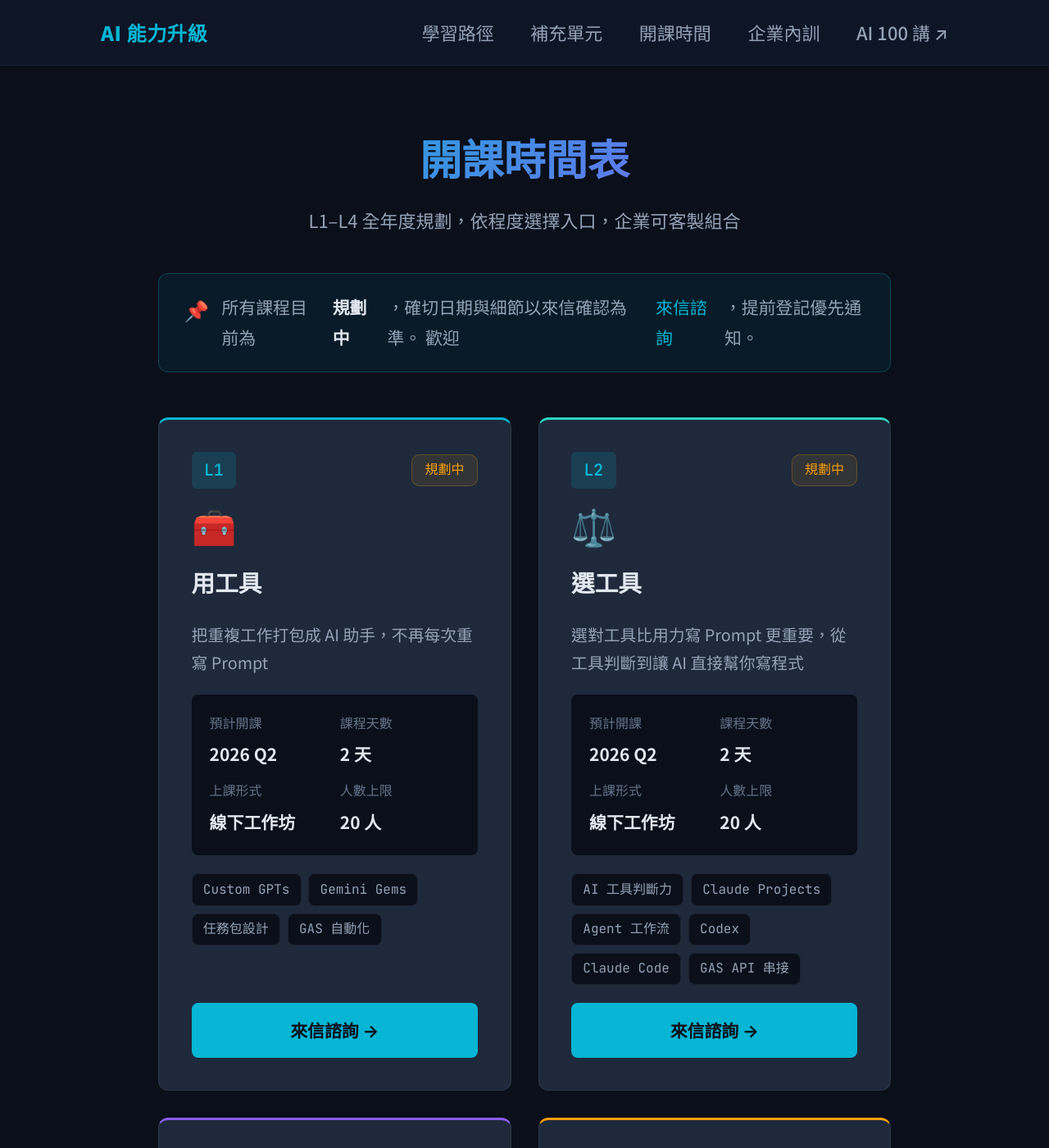
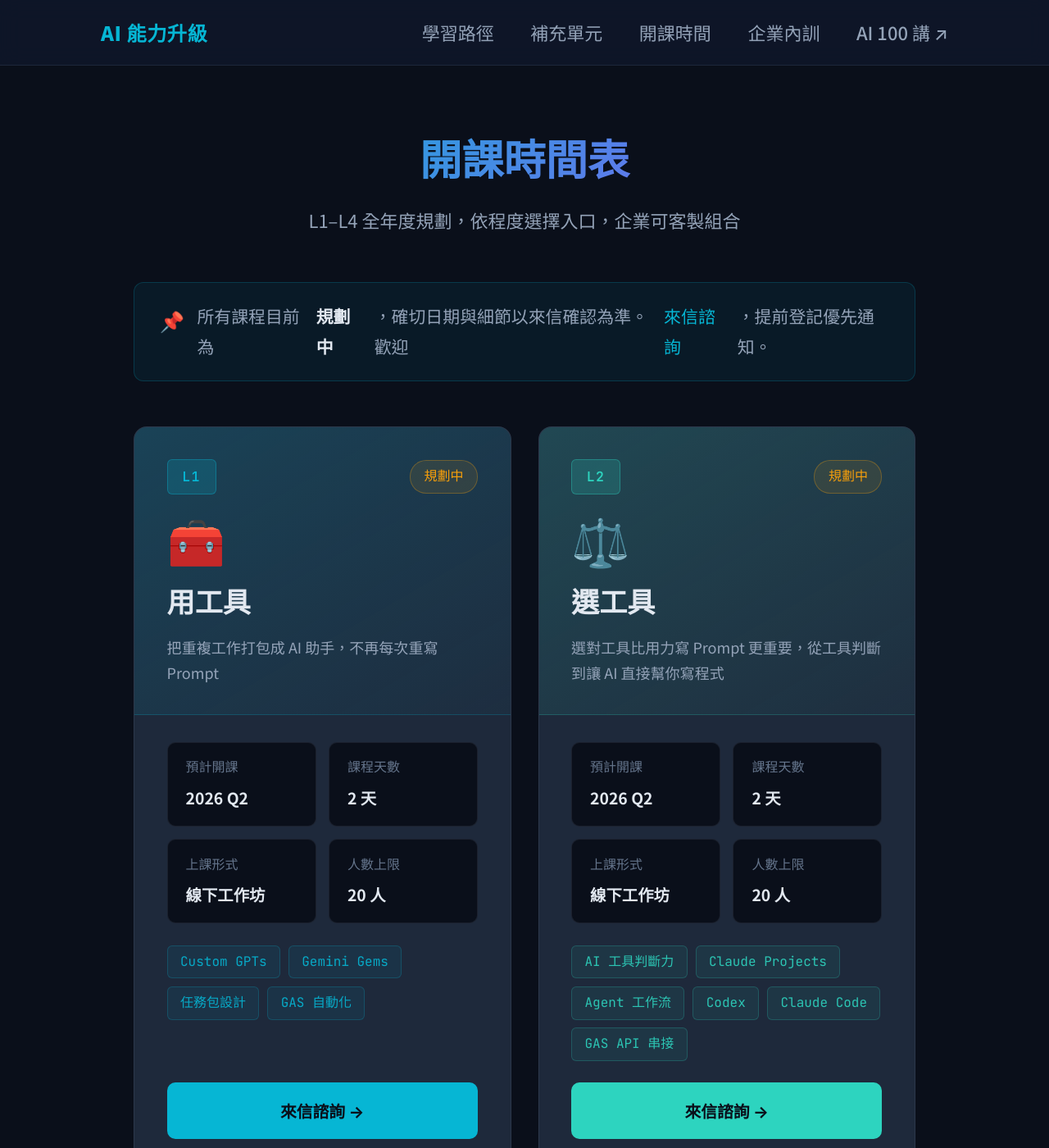
Before and after one commit to ai-cooperation/ai-path, a Jekyll site: the page built from schedule.md, in a window 1280 px wide and 1400 px high. Shown: the whole window at 82% size. Built offline with Jekyll 4.4.1, drawn with Linux system fonts in a browser that asks for light colours.

Commit message:
design: redesign schedule cards with colored header zones and level accents
- Colored gradient header per level (cyan/teal/purple/gold)
- 2-column grid layout with hover glow effect
- Structured scard-head / scard-body split
- 2×2 fact chips grid for course meta
- Level-colored topic tags and CTA buttons
- Full reading-glasses compliance (min 16px throughout)

```diff
--- a/assets/css/style.css
+++ b/assets/css/style.css
@@ -674,57 +674,97 @@ a:hover { color: var(--teal); }
 .prose blockquote { border-left: 3px solid var(--cyan); background: var(--cyan-dim); padding: 0.9rem 1.2rem; margin: 1.5rem 0; border-radius: 0 8px 8px 0; color: var(--text); }
 
 /* === Schedule Page === */
-.schedule-page { max-width: 960px; margin: 0 auto; padding: 3rem 1.5rem 5rem; }
-.schedule-hero { text-align: center; margin-bottom: 2rem; }
+/* === Schedule Page === */
+.schedule-page { max-width: 1020px; margin: 0 auto; padding: 3rem 1.5rem 5rem; }
+
+.schedule-hero { text-align: center; margin-bottom: 2.5rem; }
 .schedule-title { font-size: clamp(1.8rem, 4vw, 2.8rem); font-weight: 900; background: linear-gradient(135deg, var(--cyan), var(--purple)); -webkit-background-clip: text; -webkit-text-fill-color: transparent; background-clip: text; margin-bottom: 0.5rem; }
 .schedule-subtitle { color: var(--text-muted); font-size: 1rem; }
 
-.schedule-notice { background: rgba(6,182,212,0.08); border: 1px solid var(--border-glow); border-radius: var(--radius); padding: 1rem 1.4rem; margin-bottom: 2.5rem; font-size: 0.95rem; color: var(--text-muted); display: flex; gap: 0.7rem; align-items: flex-start; }
-.schedule-notice .notice-icon { font-size: 1.1rem; flex-shrink: 0; }
+.schedule-notice { background: rgba(6,182,212,0.07); border: 1px solid rgba(6,182,212,0.2); border-radius: var(--radius); padding: 1rem 1.4rem; margin-bottom: 2.5rem; font-size: 0.95rem; color: var(--text-muted); display: flex; gap: 0.7rem; align-items: flex-start; }
+.schedule-notice .notice-icon { font-size: 1.1rem; flex-shrink: 0; margin-top: 2px; }
 .schedule-notice strong { color: var(--text); }
 .schedule-notice a { color: var(--cyan); }
 
-.schedule-grid { display: grid; grid-template-columns: repeat(auto-fill, minmax(420px, 1fr)); gap: 1.5rem; margin-bottom: 4rem; }
-@media (max-width: 520px) { .schedule-grid { grid-template-columns: 1fr; } }
+/* 2-column grid */
+.schedule-grid { display: grid; grid-template-columns: repeat(2, 1fr); gap: 1.5rem; margin-bottom: 4rem; }
+@media (max-width: 680px) { .schedule-grid { grid-template-columns: 1fr; } }
 
-.schedule-card { background: var(--bg-card); border: 1px solid var(--border); border-radius: var(--radius); padding: 1.8rem; display: flex; flex-direction: column; gap: 1rem; }
-.level-l1 { border-top: 3px solid var(--cyan); }
-.level-l2 { border-top: 3px solid var(--teal); }
-.level-l3 { border-top: 3px solid var(--purple); }
-.level-l4 { border-top: 3px solid #f59e0b; }
+/* Card shell */
+.schedule-card {
+  background: var(--bg-card);
+  border: 1px solid var(--border);
+  border-radius: 16px;
+  overflow: hidden;
+  display: flex;
+  flex-direction: column;
+  transition: transform 0.22s ease, box-shadow 0.22s ease;
+}
+.schedule-card:hover { transform: translateY(-5px); }
+.level-l1:hover { box-shadow: 0 12px 40px rgba(6,182,212,0.22); }
+.level-l2:hover { box-shadow: 0 12px 40px rgba(45,212,191,0.22); }
+.level-l3:hover { box-shadow: 0 12px 40px rgba(139,92,246,0.22); }
+.level-l4:hover { box-shadow: 0 12px 40px rgba(245,158,11,0.22); }
 
-.schedule-card-header { display: flex; justify-content: space-between; align-items: center; }
-.schedule-level-badge { font-family: var(--font-mono); font-weight: 700; font-size: 0.9rem; color: var(--cyan); background: var(--cyan-dim); padding: 0.2rem 0.7rem; border-radius: 6px; }
-.level-l3 .schedule-level-badge { color: var(--purple); background: var(--purple-dim); }
-.level-l4 .schedule-level-badge { color: #f59e0b; background: rgba(245,158,11,0.12); }
+/* Colored header zone */
+.scard-head {
+  padding: 1.8rem 1.8rem 1.6rem;
+  position: relative;
+}
+.level-l1 .scard-head { background: linear-gradient(150deg, rgba(6,182,212,0.18) 0%, rgba(6,182,212,0.03) 100%); border-bottom: 1px solid rgba(6,182,212,0.15); }
+.level-l2 .scard-head { background: linear-gradient(150deg, rgba(45,212,191,0.18) 0%, rgba(45,212,191,0.03) 100%); border-bottom: 1px solid rgba(45,212,191,0.15); }
+.level-l3 .scard-head { background: linear-gradient(150deg, rgba(139,92,246,0.18) 0%, rgba(139,92,246,0.03) 100%); border-bottom: 1px solid rgba(139,92,246,0.15); }
+.level-l4 .scard-head { background: linear-gradient(150deg, rgba(245,158,11,0.18) 0%, rgba(245,158,11,0.03) 100%); border-bottom: 1px solid rgba(245,158,11,0.15); }
 
-.schedule-status.planning { font-size: max(16px, 0.72rem); font-family: var(--font-mono); color: #f59e0b; background: rgba(245,158,11,0.1); border: 1px solid rgba(245,158,11,0.25); padding: 0.2rem 0.7rem; border-radius: 10px; }
+/* Top row: badge + status */
+.scard-top { display: flex; justify-content: space-between; align-items: center; margin-bottom: 1.2rem; }
+.scard-badge { font-family: var(--font-mono); font-weight: 800; font-size: max(16px, 0.75rem); letter-spacing: 1.5px; padding: 0.25rem 0.8rem; border-radius: 6px; }
+.level-l1 .scard-badge { color: var(--cyan); background: rgba(6,182,212,0.18); border: 1px solid rgba(6,182,212,0.35); }
+.level-l2 .scard-badge { color: var(--teal); background: rgba(45,212,191,0.18); border: 1px solid rgba(45,212,191,0.35); }
+.level-l3 .scard-badge { color: var(--purple); background: rgba(139,92,246,0.18); border: 1px solid rgba(139,92,246,0.35); }
+.level-l4 .scard-badge { color: var(--gold); background: rgba(245,158,11,0.18); border: 1px solid rgba(245,158,11,0.35); }
+.scard-status { font-size: max(16px, 0.72rem); font-family: var(--font-mono); color: var(--gold); background: rgba(245,158,11,0.1); border: 1px solid rgba(245,158,11,0.3); padding: 0.22rem 0.75rem; border-radius: 20px; }
 
-.schedule-card-icon { font-size: 2rem; line-height: 1; }
-.schedule-card-name { font-size: 1.3rem; font-weight: 800; color: var(--text); margin: 0; }
-.schedule-card-tagline { color: var(--text-muted); font-size: 0.9rem; line-height: 1.7; margin: 0; }
+/* Icon + name */
+.scard-icon { font-size: 2.6rem; line-height: 1; display: block; margin-bottom: 0.7rem; }
+.scard-name { font-size: 1.55rem; font-weight: 900; color: var(--text); margin: 0 0 0.5rem; }
+.scard-tagline { color: var(--text-muted); font-size: max(16px, 0.82rem); line-height: 1.7; margin: 0; }
 
-.schedule-meta { display: grid; grid-template-columns: 1fr 1fr; gap: 0.6rem; background: var(--bg-deep); border-radius: 8px; padding: 1rem; }
-.schedule-meta-item { display: flex; flex-direction: column; gap: 0.15rem; }
-.meta-label { font-size: max(16px, 0.7rem); color: var(--text-dim); font-family: var(--font-mono); }
-.meta-value { font-size: 0.95rem; color: var(--text); font-weight: 600; }
+/* Card body */
+.scard-body { padding: 1.5rem 1.8rem 1.8rem; display: flex; flex-direction: column; gap: 1.2rem; flex: 1; }
 
-.schedule-topics { display: flex; flex-wrap: wrap; gap: 0.4rem; }
-.topic-tag { font-size: max(16px, 0.72rem); background: var(--bg-deep); border: 1px solid var(--border); color: var(--text-muted); padding: 0.2rem 0.6rem; border-radius: 8px; font-family: var(--font-mono); }
+/* Facts: 2×2 grid */
+.scard-facts { display: grid; grid-template-columns: 1fr 1fr; gap: 0.7rem; }
+.scard-fact { background: var(--bg-deep); border: 1px solid var(--border); border-radius: 10px; padding: 0.75rem 1rem; }
+.sfact-label { display: block; font-size: max(16px, 0.72rem); color: var(--text-dim); font-family: var(--font-mono); margin-bottom: 0.2rem; }
+.sfact-val { display: block; font-size: max(16px, 0.88rem); font-weight: 700; color: var(--text); }
 
-.schedule-cta { display: inline-block; margin-top: auto; background: var(--cyan); color: #0a0f1a; padding: 0.65rem 1.4rem; border-radius: 8px; font-weight: 700; font-size: 0.95rem; text-align: center; transition: all 0.2s; }
-.schedule-cta:hover { background: var(--teal); text-decoration: none; color: #0a0f1a; }
+/* Topic tags - level-colored */
+.scard-topics { display: flex; flex-wrap: wrap; gap: 0.45rem; }
+.stopic { font-size: max(16px, 0.72rem); padding: 0.22rem 0.7rem; border-radius: 6px; font-family: var(--font-mono); }
+.level-l1 .stopic { background: rgba(6,182,212,0.08); border: 1px solid rgba(6,182,212,0.22); color: rgba(6,182,212,0.9); }
+.level-l2 .stopic { background: rgba(45,212,191,0.08); border: 1px solid rgba(45,212,191,0.22); color: rgba(45,212,191,0.9); }
+.level-l3 .stopic { background: rgba(139,92,246,0.08); border: 1px solid rgba(139,92,246,0.22); color: rgba(139,92,246,0.9); }
+.level-l4 .stopic { background: rgba(245,158,11,0.08); border: 1px solid rgba(245,158,11,0.22); color: rgba(245,158,11,0.9); }
+
+/* Full-width CTA button per level */
+.scard-cta { display: flex; align-items: center; justify-content: center; min-height: 50px; padding: 0.75rem 1rem; border-radius: 10px; font-weight: 700; font-size: max(16px, 0.9rem); text-align: center; transition: opacity 0.2s, transform 0.2s; margin-top: auto; }
+.scard-cta:hover { opacity: 0.88; transform: none; text-decoration: none; }
+.level-l1 .scard-cta { background: var(--cyan); color: #0a0f1a; }
+.level-l2 .scard-cta { background: var(--teal); color: #0a0f1a; }
+.level-l3 .scard-cta { background: var(--purple); color: #fff; }
+.level-l4 .scard-cta { background: var(--gold); color: #0a0f1a; }
 
 /* FAQ */
-.schedule-faq { max-width: 720px; margin: 0 auto 4rem; }
+.schedule-faq { max-width: 760px; margin: 0 auto 4rem; }
 .schedule-faq h2 { font-size: 1.4rem; font-weight: 800; margin-bottom: 1.5rem; }
 .faq-list { display: flex; flex-direction: column; gap: 1rem; }
-.faq-item { background: var(--bg-card); border: 1px solid var(--border); border-radius: var(--radius); padding: 1.3rem 1.5rem; }
+.faq-item { background: var(--bg-card); border: 1px solid var(--border); border-radius: var(--radius); padding: 1.4rem 1.6rem; }
 .faq-item h3 { font-size: 1rem; font-weight: 700; color: var(--cyan); margin-bottom: 0.5rem; }
-.faq-item p { color: var(--text-muted); font-size: 0.9rem; line-height: 1.7; margin: 0; }
+.faq-item p { color: var(--text-muted); font-size: max(16px, 0.88rem); line-height: 1.7; margin: 0; }
 .faq-item a { color: var(--cyan); }
 
-/* Contact */
+/* Contact CTA */
 .schedule-contact { text-align: center; background: linear-gradient(135deg, rgba(6,182,212,0.08), rgba(139,92,246,0.08)); border: 1px solid var(--border-glow); border-radius: var(--radius); padding: 3rem 2rem; max-width: 720px; margin: 0 auto; }
 .schedule-contact h2 { font-size: 1.4rem; font-weight: 800; margin-bottom: 0.6rem; }
 .schedule-contact p { color: var(--text-muted); margin-bottom: 1.5rem; }
--- a/schedule.md
+++ b/schedule.md
@@ -20,146 +20,162 @@ description: "AI 能力升級 L1–L4 課程時間表，含開課日期、上課
   <div class="schedule-grid">
 
     <div class="schedule-card level-l1">
-      <div class="schedule-card-header">
-        <div class="schedule-level-badge">L1</div>
-        <span class="schedule-status planning">規劃中</span>
+      <div class="scard-head">
+        <div class="scard-top">
+          <div class="scard-badge">L1</div>
+          <span class="scard-status">規劃中</span>
+        </div>
+        <span class="scard-icon">🧰</span>
+        <h2 class="scard-name">用工具</h2>
+        <p class="scard-tagline">把重複工作打包成 AI 助手，不再每次重寫 Prompt</p>
       </div>
-      <div class="schedule-card-icon">🧰</div>
-      <h2 class="schedule-card-name">用工具</h2>
-      <p class="schedule-card-tagline">把重複工作打包成 AI 助手，不再每次重寫 Prompt</p>
-      <div class="schedule-meta">
-        <div class="schedule-meta-item">
-          <span class="meta-label">預計開課</span>
-          <span class="meta-value">2026 Q2</span>
+      <div class="scard-body">
+        <div class="scard-facts">
+          <div class="scard-fact">
+            <span class="sfact-label">預計開課</span>
+            <span class="sfact-val">2026 Q2</span>
+          </div>
+          <div class="scard-fact">
+            <span class="sfact-label">課程天數</span>
+            <span class="sfact-val">2 天</span>
+          </div>
+          <div class="scard-fact">
+            <span class="sfact-label">上課形式</span>
+            <span class="sfact-val">線下工作坊</span>
+          </div>
+          <div class="scard-fact">
+            <span class="sfact-label">人數上限</span>
+            <span class="sfact-val">20 人</span>
+          </div>
         </div>
-        <div class="schedule-meta-item">
-          <span class="meta-label">課程天數</span>
-          <span class="meta-value">2 天</span>
+        <div class="scard-topics">
+          <span class="stopic">Custom GPTs</span>
+          <span class="stopic">Gemini Gems</span>
+          <span class="stopic">任務包設計</span>
+          <span class="stopic">GAS 自動化</span>
         </div>
-        <div class="schedule-meta-item">
-          <span class="meta-label">上課形式</span>
-          <span class="meta-value">線下工作坊</span>
-        </div>
-        <div class="schedule-meta-item">
-          <span class="meta-label">人數上限</span>
-          <span class="meta-value">20 人</span>
-        </div>
+        <a href="mailto:{{ site.contact_email }}?subject=L1 用工具 課程諮詢" class="scard-cta">來信諮詢 →</a>
       </div>
-      <div class="schedule-topics">
-        <span class="topic-tag">Custom GPTs</span>
-        <span class="topic-tag">Gemini Gems</span>
-        <span class="topic-tag">任務包設計</span>
-        <span class="topic-tag">GAS 自動化</span>
-      </div>
-      <a href="mailto:{{ site.contact_email }}?subject=L1 用工具 課程諮詢" class="schedule-cta">來信諮詢 →</a>
     </div>
 
     <div class="schedule-card level-l2">
-      <div class="schedule-card-header">
-        <div class="schedule-level-badge">L2</div>
-        <span class="schedule-status planning">規劃中</span>
+      <div class="scard-head">
+        <div class="scard-top">
+          <div class="scard-badge">L2</div>
+          <span class="scard-status">規劃中</span>
+        </div>
+        <span class="scard-icon">⚖️</span>
+        <h2 class="scard-name">選工具</h2>
+        <p class="scard-tagline">選對工具比用力寫 Prompt 更重要，從工具判斷到讓 AI 直接幫你寫程式</p>
       </div>
-      <div class="schedule-card-icon">⚖️</div>
-      <h2 class="schedule-card-name">選工具</h2>
-      <p class="schedule-card-tagline">選對工具比用力寫 Prompt 更重要，從工具判斷到讓 AI 直接幫你寫程式</p>
-      <div class="schedule-meta">
-        <div class="schedule-meta-item">
-          <span class="meta-label">預計開課</span>
-          <span class="meta-value">2026 Q2</span>
+      <div class="scard-body">
+        <div class="scard-facts">
+          <div class="scard-fact">
+            <span class="sfact-label">預計開課</span>
+            <span class="sfact-val">2026 Q2</span>
+          </div>
+          <div class="scard-fact">
+            <span class="sfact-label">課程天數</span>
+            <span class="sfact-val">2 天</span>
+          </div>
+          <div class="scard-fact">
+            <span class="sfact-label">上課形式</span>
+            <span class="sfact-val">線下工作坊</span>
+          </div>
+          <div class="scard-fact">
+            <span class="sfact-label">人數上限</span>
+            <span class="sfact-val">20 人</span>
+          </div>
         </div>
-        <div class="schedule-meta-item">
-          <span class="meta-label">課程天數</span>
-          <span class="meta-value">2 天</span>
+        <div class="scard-topics">
+          <span class="stopic">AI 工具判斷力</span>
+          <span class="stopic">Claude Projects</span>
+          <span class="stopic">Agent 工作流</span>
+          <span class="stopic">Codex</span>
+          <span class="stopic">Claude Code</span>
+          <span class="stopic">GAS API 串接</span>
         </div>
-        <div class="schedule-meta-item">
-          <span class="meta-label">上課形式</span>
-          <span class="meta-value">線下工作坊</span>
-        </div>
-        <div class="schedule-meta-item">
-          <span class="meta-label">人數上限</span>
-          <span class="meta-value">20 人</span>
-        </div>
+        <a href="mailto:{{ site.contact_email }}?subject=L2 選工具 課程諮詢" class="scard-cta">來信諮詢 →</a>
       </div>
-      <div class="schedule-topics">
-        <span class="topic-tag">AI 工具判斷力</span>
-        <span class="topic-tag">Claude Projects</span>
-        <span class="topic-tag">Agent 工作流</span>
-        <span class="topic-tag">Codex</span>
-        <span class="topic-tag">Claude Code</span>
-        <span class="topic-tag">GAS API 串接</span>
-      </div>
-      <a href="mailto:{{ site.contact_email }}?subject=L2 選工具 課程諮詢" class="schedule-cta">來信諮詢 →</a>
     </div>
 
     <div class="schedule-card level-l3">
-      <div class="schedule-card-header">
-        <div class="schedule-level-badge">L3</div>
-        <span class="schedule-status planning">規劃中</span>
+      <div class="scard-head">
+        <div class="scard-top">
+          <div class="scard-badge">L3</div>
+          <span class="scard-status">規劃中</span>
+        </div>
+        <span class="scard-icon">🔨</span>
+        <h2 class="scard-name">創工具</h2>
+        <p class="scard-tagline">從一句話需求到可交付的 App，讓 AI 當你的開發夥伴</p>
       </div>
-      <div class="schedule-card-icon">🔨</div>
-      <h2 class="schedule-card-name">創工具</h2>
-      <p class="schedule-card-tagline">從一句話需求到可交付的 App，讓 AI 當你的開發夥伴</p>
-      <div class="schedule-meta">
-        <div class="schedule-meta-item">
-          <span class="meta-label">預計開課</span>
-          <span class="meta-value">2026 Q3</span>
+      <div class="scard-body">
+        <div class="scard-facts">
+          <div class="scard-fact">
+            <span class="sfact-label">預計開課</span>
+            <span class="sfact-val">2026 Q3</span>
+          </div>
+          <div class="scard-fact">
+            <span class="sfact-label">課程天數</span>
+            <span class="sfact-val">3 天</span>
+          </div>
+          <div class="scard-fact">
+            <span class="sfact-label">上課形式</span>
+            <span class="sfact-val">線下工作坊</span>
+          </div>
+          <div class="scard-fact">
+            <span class="sfact-label">人數上限</span>
+            <span class="sfact-val">15 人</span>
+          </div>
         </div>
-        <div class="schedule-meta-item">
-          <span class="meta-label">課程天數</span>
-          <span class="meta-value">3 天</span>
+        <div class="scard-topics">
+          <span class="stopic">Code Agent</span>
+          <span class="stopic">CLAUDE.md</span>
+          <span class="stopic">MCP</span>
+          <span class="stopic">Happy Code</span>
+          <span class="stopic">Agent 框架</span>
         </div>
-        <div class="schedule-meta-item">
-          <span class="meta-label">上課形式</span>
-          <span class="meta-value">線下工作坊</span>
-        </div>
-        <div class="schedule-meta-item">
-          <span class="meta-label">人數上限</span>
-          <span class="meta-value">15 人</span>
-        </div>
+        <a href="mailto:{{ site.contact_email }}?subject=L3 創工具 課程諮詢" class="scard-cta">來信諮詢 →</a>
       </div>
-      <div class="schedule-topics">
-        <span class="topic-tag">Code Agent</span>
-        <span class="topic-tag">CLAUDE.md</span>
-        <span class="topic-tag">MCP</span>
-        <span class="topic-tag">Happy Code</span>
-        <span class="topic-tag">Agent 框架</span>
-      </div>
-      <a href="mailto:{{ site.contact_email }}?subject=L3 創工具 課程諮詢" class="schedule-cta">來信諮詢 →</a>
     </div>
 
     <div class="schedule-card level-l4">
-      <div class="schedule-card-header">
-        <div class="schedule-level-badge">L4</div>
-        <span class="schedule-status planning">規劃中</span>
+      <div class="scard-head">
+        <div class="scard-top">
+          <div class="scard-badge">L4</div>
+          <span class="scard-status">規劃中</span>
+        </div>
+        <span class="scard-icon">🏗️</span>
+        <h2 class="scard-name">流程改造</h2>
+        <p class="scard-tagline">用系統思維解決真實流程問題，產出可交付文件</p>
       </div>
-      <div class="schedule-card-icon">🏗️</div>
-      <h2 class="schedule-card-name">流程改造</h2>
-      <p class="schedule-card-tagline">用系統思維解決真實流程問題，產出可交付文件</p>
-      <div class="schedule-meta">
-        <div class="schedule-meta-item">
-          <span class="meta-label">預計開課</span>
-          <span class="meta-value">2026 Q3</span>
+      <div class="scard-body">
+        <div class="scard-facts">
+          <div class="scard-fact">
+            <span class="sfact-label">預計開課</span>
+            <span class="sfact-val">2026 Q3</span>
+          </div>
+          <div class="scard-fact">
+            <span class="sfact-label">課程週數</span>
+            <span class="sfact-val">6 週 PBL</span>
+          </div>
+          <div class="scard-fact">
+            <span class="sfact-label">上課形式</span>
+            <span class="sfact-val">企業客製</span>
+          </div>
+          <div class="scard-fact">
+            <span class="sfact-label">對象</span>
+            <span class="sfact-val">企業團隊</span>
+          </div>
         </div>
-        <div class="schedule-meta-item">
-          <span class="meta-label">課程週數</span>
-          <span class="meta-value">6 週 PBL</span>
+        <div class="scard-topics">
+          <span class="stopic">冰山模型</span>
+          <span class="stopic">AS-IS / TO-BE</span>
+          <span class="stopic">AI 能力矩陣</span>
+          <span class="stopic">系統設計文件</span>
         </div>
-        <div class="schedule-meta-item">
-          <span class="meta-label">上課形式</span>
-          <span class="meta-value">企業客製</span>
-        </div>
-        <div class="schedule-meta-item">
-          <span class="meta-label">對象</span>
-          <span class="meta-value">企業團隊</span>
-        </div>
+        <a href="mailto:{{ site.contact_email }}?subject=L4 流程改造 課程諮詢" class="scard-cta">來信諮詢 →</a>
       </div>
-      <div class="schedule-topics">
-        <span class="topic-tag">冰山模型</span>
-        <span class="topic-tag">AS-IS / TO-BE</span>
-        <span class="topic-tag">AI 能力矩陣</span>
-        <span class="topic-tag">系統設計文件</span>
-      </div>
-      <a href="mailto:{{ site.contact_email }}?subject=L4 流程改造 課程諮詢" class="schedule-cta">來信諮詢 →</a>
     </div>
 
   </div>
```
